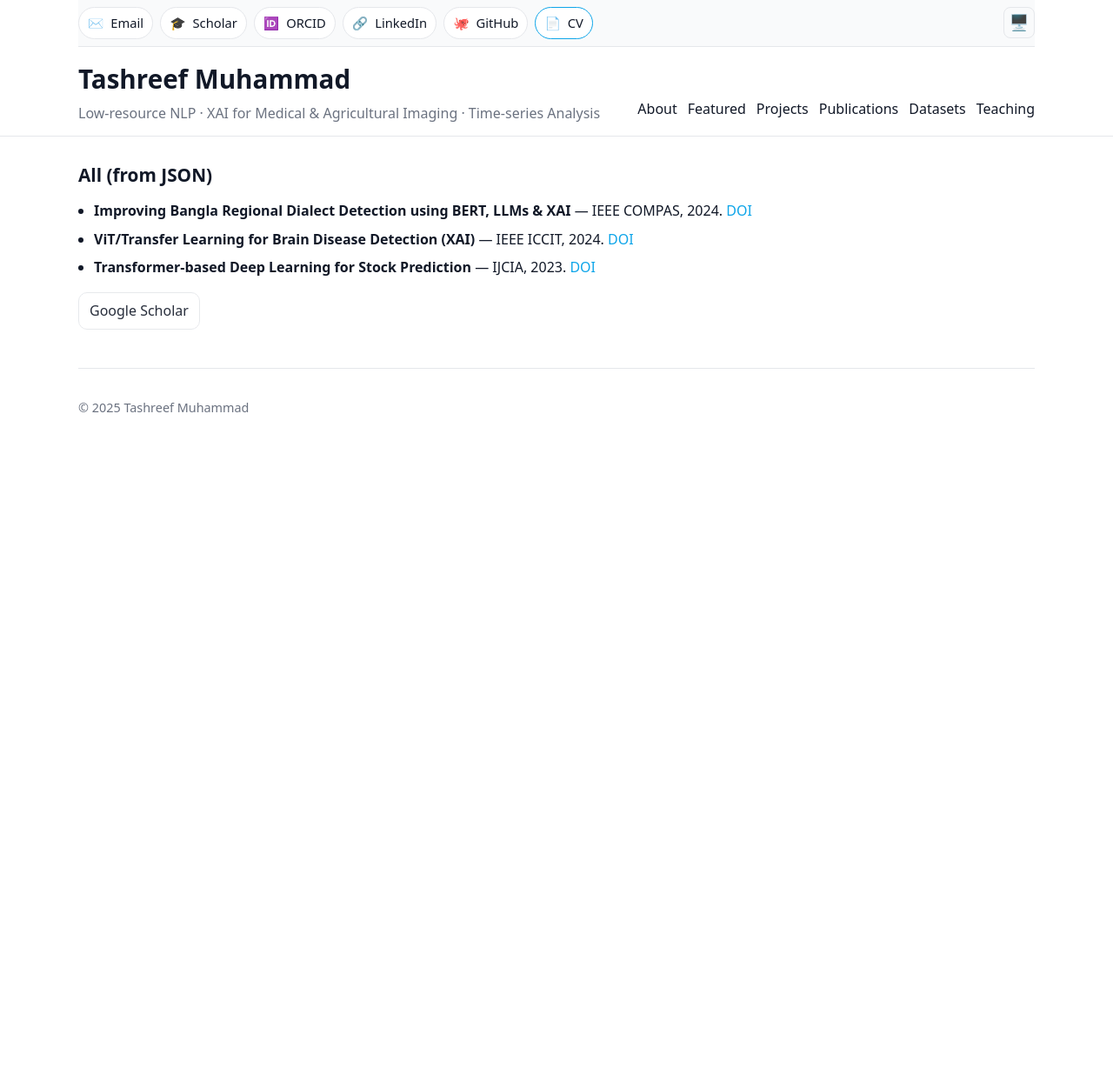
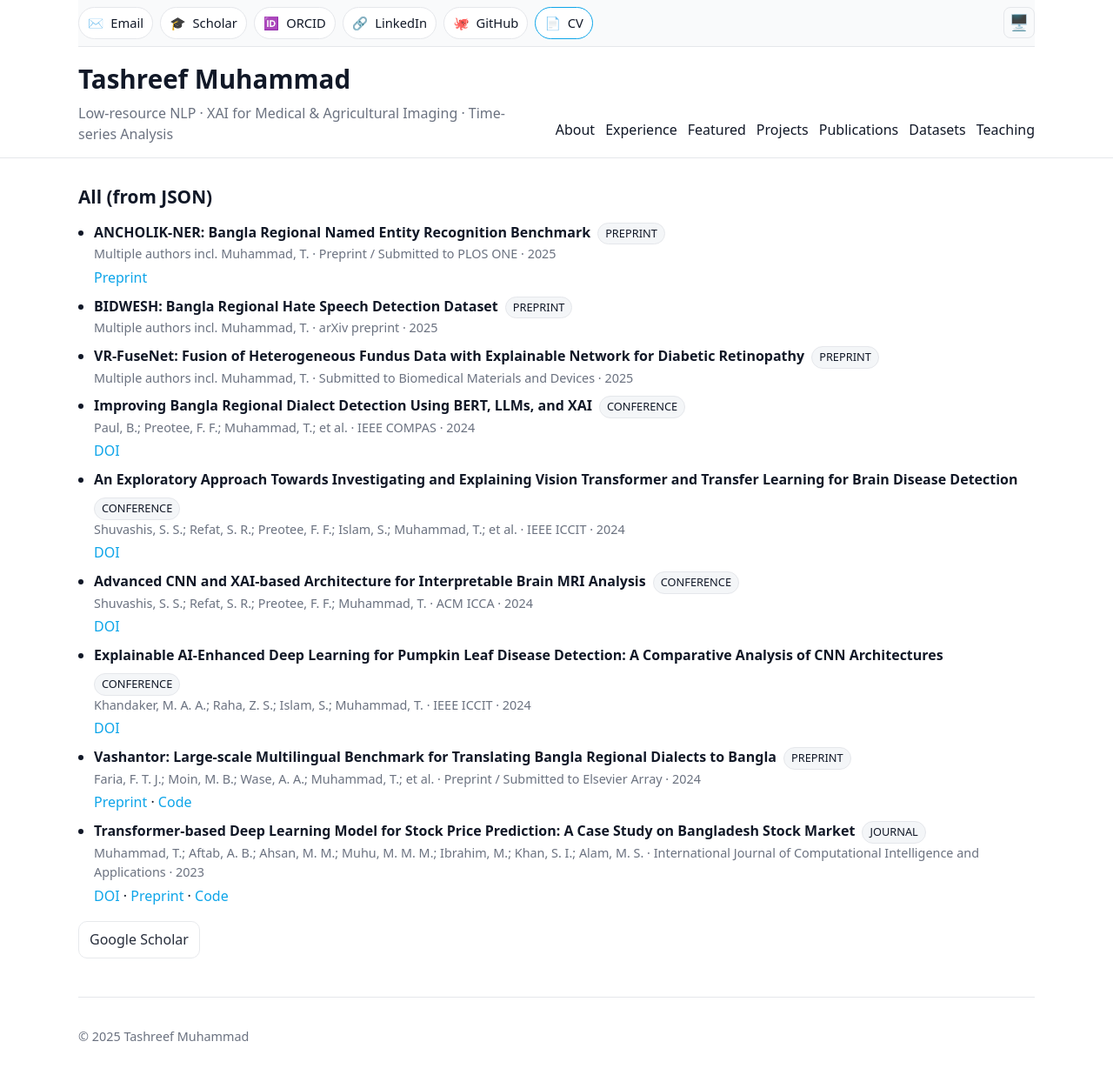
Before and after one commit to TashreefMuhammad/tashreefmuhammad.github.io, a Jekyll site: the page built from publications.html, in a window 1280 px wide and 1258 px high. Shown: the top 1236 px of the window at 87% size. Built offline with Jekyll 4.4.1, drawn with Linux system fonts in a browser that asks for light colours.

Commit message:
Add experience section and enhance publications display
Introduced an 'Experience' section to index.html with styled entries for professional roles. Improved publications.json with more metadata and links. Updated JS/main.js to support new publication fields, active nav highlighting, and data cache versioning. Enhanced CSS for experience cards, active nav links, and anchor scroll margin. Refactored header.html for better markup and added 'Experience' to navigation.

```diff
--- a/CSS/styles.css
+++ b/CSS/styles.css
@@ -171,6 +171,18 @@ a:hover {
   color: var(--brand);
   text-decoration: none;
 }
+
+/* Active nav link while scrolling */
+.nav a.active {
+  border-bottom: 2px solid var(--brand);
+  color: var(--brand);
+}
+
+/* Avoid sticky-header overlap when jumping to anchors */
+.section[id] {
+  scroll-margin-top: 96px;
+}
+
 
 /* ---------- Sections ---------- */
 .section {
@@ -388,3 +400,7 @@ a:hover {
   --pill-bg: #0E131B;
   --pill-border: #1F2937;
 }
+
+.exp-list{ display:grid; gap:16px; }
+.exp{ border:1px solid var(--line); border-radius:12px; padding:12px; background:var(--card-bg); }
+.exp-head{ display:flex; justify-content:space-between; align-items:baseline; gap:12px; }
--- a/Data/publications.json
+++ b/Data/publications.json
@@ -1,23 +1,103 @@
 [
   {
-    "title": "Transformer-based Deep Learning for Stock Prediction",
-    "venue": "IJCIA",
+    "title": "Transformer-based Deep Learning Model for Stock Price Prediction: A Case Study on Bangladesh Stock Market",
+    "authors": "Muhammad, T.; Aftab, A. B.; Ahsan, M. M.; Muhu, M. M. M.; Ibrahim, M.; Khan, S. I.; Alam, M. S.",
+    "venue": "International Journal of Computational Intelligence and Applications",
     "year": 2023,
+    "type": "journal",
     "doi": "https://doi.org/10.1142/S146902682350013X",
+    "preprint": "https://arxiv.org/abs/2208.08300",
+    "code": "https://github.com/TashreefMuhammad/Transformer-to-predict-stock-market-using-time2vec",
     "selected": true
   },
   {
-    "title": "Improving Bangla Regional Dialect Detection using BERT, LLMs & XAI",
+    "title": "Improving Bangla Regional Dialect Detection Using BERT, LLMs, and XAI",
+    "authors": "Paul, B.; Preotee, F. F.; Muhammad, T.; et al.",
     "venue": "IEEE COMPAS",
     "year": 2024,
+    "type": "conference",
     "doi": "https://doi.org/10.1109/COMPAS60761.2024.10796843",
+    "preprint": "",
+    "code": "",
     "selected": true
   },
   {
-    "title": "ViT/Transfer Learning for Brain Disease Detection (XAI)",
+    "title": "An Exploratory Approach Towards Investigating and Explaining Vision Transformer and Transfer Learning for Brain Disease Detection",
+    "authors": "Shuvashis, S. S.; Refat, S. R.; Preotee, F. F.; Islam, S.; Muhammad, T.; et al.",
     "venue": "IEEE ICCIT",
     "year": 2024,
+    "type": "conference",
     "doi": "https://doi.org/10.1109/ICCIT64611.2024.11022039",
+    "preprint": "",
+    "code": "",
     "selected": true
+  },
+  {
+    "title": "Advanced CNN and XAI-based Architecture for Interpretable Brain MRI Analysis",
+    "authors": "Shuvashis, S. S.; Refat, S. R.; Preotee, F. F.; Muhammad, T.",
+    "venue": "ACM ICCA",
+    "year": 2024,
+    "type": "conference",
+    "doi": "https://doi.org/10.1145/3723178.3723220",
+    "preprint": "",
+    "code": "",
+    "selected": false
+  },
+  {
+    "title": "Explainable AI-Enhanced Deep Learning for Pumpkin Leaf Disease Detection: A Comparative Analysis of CNN Architectures",
+    "authors": "Khandaker, M. A. A.; Raha, Z. S.; Islam, S.; Muhammad, T.",
+    "venue": "IEEE ICCIT",
+    "year": 2024,
+    "type": "conference",
+    "doi": "https://doi.org/10.1109/ICCIT64611.2024.11021957",
+    "preprint": "",
+    "code": "",
+    "selected": false
+  },
+
+
+  {
+    "title": "Vashantor: Large-scale Multilingual Benchmark for Translating Bangla Regional Dialects to Bangla",
+    "authors": "Faria, F. T. J.; Moin, M. B.; Wase, A. A.; Muhammad, T.; et al.",
+    "venue": "Preprint / Submitted to Elsevier Array",
+    "year": 2024,
+    "type": "preprint",
+    "doi": "",
+    "preprint": "https://arxiv.org/abs/2311.11142",
+    "code": "https://github.com/Mukaffi28/Vashantor-A-Large-scale-Multilingual-Benchmark-Dataset",
+    "selected": false
+  },
+  {
+    "title": "ANCHOLIK-NER: Bangla Regional Named Entity Recognition Benchmark",
+    "authors": "Multiple authors incl. Muhammad, T.",
+    "venue": "Preprint / Submitted to PLOS ONE",
+    "year": 2025,
+    "type": "preprint",
+    "doi": "",
+    "preprint": "https://arxiv.org/abs/2502.11198",
+    "code": "",
+    "selected": false
+  },
+  {
+    "title": "BIDWESH: Bangla Regional Hate Speech Detection Dataset",
+    "authors": "Multiple authors incl. Muhammad, T.",
+    "venue": "arXiv preprint",
+    "year": 2025,
+    "type": "preprint",
+    "doi": "",
+    "preprint": "",
+    "code": "",
+    "selected": false
+  },
+  {
+    "title": "VR-FuseNet: Fusion of Heterogeneous Fundus Data with Explainable Network for Diabetic Retinopathy",
+    "authors": "Multiple authors incl. Muhammad, T.",
+    "venue": "Submitted to Biomedical Materials and Devices",
+    "year": 2025,
+    "type": "preprint",
+    "doi": "",
+    "preprint": "",
+    "code": "",
+    "selected": false
   }
 ]
--- a/JS/main.js
+++ b/JS/main.js
@@ -46,6 +46,25 @@
 
     // Footer year
     const y = document.getElementById('year'); if (y) y.textContent = new Date().getFullYear();
+
+    // Active section highlight (nav)
+    const sections = document.querySelectorAll('main .section[id]');
+    const navLinks = Array.from(document.querySelectorAll('.nav a'))
+      .filter(a => a.hash && document.querySelector(a.hash));
+
+    const io = new IntersectionObserver((entries) => {
+      entries.forEach(entry => {
+        const id = entry.target.getAttribute('id');
+        const link = navLinks.find(a => a.hash === `#${id}`);
+        if (!link) return;
+        if (entry.isIntersecting) {
+          navLinks.forEach(a => a.classList.remove('active'));
+          link.classList.add('active');
+        }
+      });
+    }, { rootMargin: '-40% 0px -50% 0px', threshold: [0, 1] });
+
+    sections.forEach(s => io.observe(s));
   });
 
   mql.addEventListener('change', () => {
@@ -53,22 +72,33 @@
   });
 })();
 
+// ---------- Data cache/version (bump when Data/*.json changes) ----------
+const DATA_VERSION = '2025-10-20-02';
+const URL_FORCE_REFRESH = new URLSearchParams(location.search).has('refresh');
+
 // ---------- UTILITIES ----------
 async function getJSON(url, key, ttlMs = 3600 * 1000) {
+  const storageKey = `${key}@${DATA_VERSION}`;
+  const fetchURL = `${url}?v=${DATA_VERSION}`;
   try {
     const now = Date.now();
-    const raw = localStorage.getItem(key);
-    if (raw) {
-      const parsed = JSON.parse(raw);
-      if (parsed && parsed.t && (now - parsed.t < ttlMs) && parsed.data) {
-        return parsed.data;
+    if (!URL_FORCE_REFRESH) {
+      const raw = localStorage.getItem(storageKey);
+      if (raw) {
+        const parsed = JSON.parse(raw);
+        if (parsed && parsed.t && (now - parsed.t < ttlMs) && parsed.data) {
+          return parsed.data;
+        }
       }
+    } else {
+      Object.keys(localStorage).forEach(k => { if (k.startsWith(key + '@')) localStorage.removeItem(k); });
     }
-    const res = await fetch(url, { cache: 'no-store' });
-    if (!res.ok) throw new Error(url + ': ' + res.status);
+
+    const res = await fetch(fetchURL, { cache: 'no-store' });
+    if (!res.ok) throw new Error(fetchURL + ': ' + res.status);
     const data = await res.json();
     if (data && (Array.isArray(data) || typeof data === 'object')) {
-      localStorage.setItem(key, JSON.stringify({ t: Date.now(), data }));
+      localStorage.setItem(storageKey, JSON.stringify({ t: now, data }));
     }
     return data;
   } catch (e) {
@@ -92,7 +122,12 @@ function renderProjects(items, { containerSel, featuredOnly = true, limit = 3 }
     if (p.links && Object.keys(p.links).length) {
       const links = document.createElement('p'); links.className = 'links';
       const mk = (label, href) => { const a = document.createElement('a'); a.textContent = label; a.href = href; a.rel = 'noopener'; return a; };
-      const parts = []; if (p.links.paper) parts.push(mk('Paper (DOI)', p.links.paper)); if (p.links.dataset) parts.push(mk('Dataset (DOI)', p.links.dataset)); if (p.links.code) parts.push(mk('Code', p.links.code));
+      const parts = [];
+      if (p.links.paper)   parts.push(mk('Paper (DOI)', p.links.paper));
+      if (p.links.preprint)parts.push(mk('Preprint', p.links.preprint));
+      if (p.links.dataset) parts.push(mk('Dataset (DOI)', p.links.dataset));
+      if (p.links.code)    parts.push(mk('Code', p.links.code));
+      if (p.links.page)    parts.push(mk('Page', p.links.page));
       parts.forEach((a, i) => { links.appendChild(a); if (i < parts.length - 1) links.append(' · '); });
       card.appendChild(links);
     }
@@ -104,22 +139,75 @@ function renderProjects(items, { containerSel, featuredOnly = true, limit = 3 }
     grid.appendChild(card);
   }
 }
+
 function renderPublications(items, { containerSel, selectedOnly = true, limit = 5 } = {}) {
   const ul = $(containerSel); if (!ul || !items) return; ul.innerHTML = '';
-  let list = items.slice().sort((a, b) => (b.year || 0) - (a.year || 0)); if (selectedOnly) list = list.filter(p => p.selected); if (limit) list = list.slice(0, limit);
+  let list = items.slice().sort((a, b) => (b.year || 0) - (a.year || 0));
+  if (selectedOnly) list = list.filter(p => p.selected);
+  if (limit) list = list.slice(0, limit);
+
   for (const p of list) {
-    const li = document.createElement('li'); const s = document.createElement('strong'); s.textContent = p.title || 'Untitled'; li.appendChild(s);
-    const meta = []; if (p.venue) meta.push(p.venue); if (p.year) meta.push(p.year); li.append(` — ${meta.join(', ')}. `);
-    if (p.doi) { const a = document.createElement('a'); a.href = p.doi; a.textContent = 'DOI'; a.rel = 'noopener'; li.appendChild(a); }
+    const li = document.createElement('li');
+
+    // title + type badge
+    const head = document.createElement('div');
+    head.style.display = 'flex'; head.style.gap = '8px'; head.style.alignItems = 'baseline'; head.style.flexWrap = 'wrap';
+    const title = document.createElement('strong'); title.textContent = p.title || 'Untitled';
+    head.appendChild(title);
+
+    if (p.type) {
+      const badge = document.createElement('span'); badge.className = 'chip small';
+      badge.textContent = p.type.toUpperCase();
+      head.appendChild(badge);
+    }
+    li.appendChild(head);
+
+    // meta line
+    const meta = [];
+    if (p.authors) meta.push(p.authors);
+    if (p.venue) meta.push(p.venue);
+    if (p.year)  meta.push(p.year);
+    if (meta.length) {
+      const metaEl = document.createElement('div');
+      metaEl.className = 'muted small';
+      metaEl.textContent = meta.join(' · ');
+      li.appendChild(metaEl);
+    }
+
+    // links
+    const links = [];
+    if (p.doi)      links.push({label:'DOI', href:p.doi});
+    if (p.preprint) links.push({label:'Preprint', href:p.preprint});
+    if (p.code)     links.push({label:'Code', href:p.code});
+    if (links.length) {
+      const linksEl = document.createElement('div'); linksEl.className = 'links';
+      links.forEach((l, i) => {
+        const a = document.createElement('a'); a.href = l.href; a.textContent = l.label; a.rel = 'noopener';
+        linksEl.appendChild(a); if (i < links.length - 1) linksEl.append(' · ');
+      });
+      li.appendChild(linksEl);
+    }
+
     ul.appendChild(li);
   }
 }
+
 function renderDatasets(items, { containerSel } = {}) {
   const list = $(containerSel); if (!list || !items) return; list.innerHTML = '';
   for (const d of items) {
     const row = document.createElement('div'); row.className = 'list-item';
-    const left = document.createElement('div'); left.innerHTML = `<strong>${d.name}</strong> — ${d.blurb || ''}`;
-    const right = document.createElement('div'); if (d.doi) { const a = document.createElement('a'); a.href = d.doi; a.textContent = 'DOI'; a.rel = 'noopener'; right.appendChild(a); }
+    const left = document.createElement('div');
+    const title = document.createElement('strong'); title.textContent = d.name || 'Dataset';
+    left.appendChild(title);
+    if (d.blurb) left.append(` — ${d.blurb}`);
+
+    const right = document.createElement('div');
+    const parts = [];
+    if (d.doi)  { const a = document.createElement('a'); a.href = d.doi;  a.textContent = 'DOI';  a.rel='noopener'; parts.push(a); }
+    if (d.code) { const a = document.createElement('a'); a.href = d.code; a.textContent = 'Code'; a.rel='noopener'; parts.push(a); }
+    if (d.page) { const a = document.createElement('a'); a.href = d.page; a.textContent = 'Page'; a.rel='noopener'; parts.push(a); }
+    parts.forEach((a,i)=>{ right.appendChild(a); if(i<parts.length-1) right.append(' · '); });
+
     row.append(left, right); list.appendChild(row);
   }
 }
@@ -127,21 +215,21 @@ function renderDatasets(items, { containerSel } = {}) {
 // ---------- INIT ----------
 (async function init() {
   // Data fetch (absolute root paths)
-  const metrics = await getJSON('/Data/metrics.json', 'metrics.json');
-  const projects = await getJSON('/Data/projects.json', 'projects.json');
-  const pubs = await getJSON('/Data/publications.json', 'publications.json');
-  const datasets = await getJSON('/Data/datasets.json', 'datasets.json');
+  const metrics  = await getJSON('/Data/metrics.json',      'metrics.json');
+  const projects = await getJSON('/Data/projects.json',     'projects.json');
+  const pubs     = await getJSON('/Data/publications.json', 'publications.json');
+  const datasets = await getJSON('/Data/datasets.json',     'datasets.json');
 
   const path = location.pathname.toLowerCase();
-  const onIndex = path === '/' || path.endsWith('/index.html');
+  const onIndex    = path === '/' || path.endsWith('/index.html');
   const onProjects = path.endsWith('/projects.html');
-  const onPubs = path.endsWith('/publications.html');
+  const onPubs     = path.endsWith('/publications.html');
 
   if (onIndex) {
-    renderProjects(projects, { containerSel: '#featured .card-grid', featuredOnly: true, limit:6 });
-    renderPublications(pubs, { containerSel: '#publications .pubs', selectedOnly: true, limit:5 });
-    renderDatasets(datasets, { containerSel: '#datasets .list' });
+    renderProjects(projects,    { containerSel: '#featured .card-grid', featuredOnly: true, limit: 6 });
+    renderPublications(pubs,    { containerSel: '#publications .pubs', selectedOnly: true,  limit: 5 });
+    renderDatasets(datasets,    { containerSel: '#datasets .list' });
   }
   if (onProjects) { renderProjects(projects, { containerSel: '.card-grid', featuredOnly: false, limit: null }); }
-  if (onPubs) { renderPublications(pubs, { containerSel: '.pubs', selectedOnly: false, limit: null }); }
+  if (onPubs)     { renderPublications(pubs, { containerSel: '.pubs', selectedOnly: false,     limit: null }); }
 })();
--- a/_includes/header.html
+++ b/_includes/header.html
@@ -2,24 +2,53 @@
   <!-- Top utility bar: always-visible CTAs -->
   <div class="container topbar">
     <div class="cta-wrap">
-      <a class="cta" href="mailto:tashreef.muhammad@gmail.com" title="Email">✉️ <span>Email</span></a>
-      <a class="cta" href="https://scholar.google.com/citations?user=W_IaQKAAAAAJ" title="Google Scholar">🎓 <span>Scholar</span></a>
-      <a class="cta" href="https://orcid.org/0000-0002-9816-2547" title="ORCID">🆔 <span>ORCID</span></a>
-      <a class="cta" href="https://www.linkedin.com/in/tashreefmuhammad" title="LinkedIn">🔗 <span>LinkedIn</span></a>
-      <a class="cta" href="https://github.com/TashreefMuhammad" title="GitHub">🐙 <span>GitHub</span></a>
-      <a class="cta strong" href="/cv/Tashreef_Muhammad_CV.pdf" title="CV (PDF)">📄 <span>CV</span></a>
+      <a class="cta" href="mailto:tashreef.muhammad@gmail.com" title="Email"
+        >✉️ <span>Email</span></a
+      >
+      <a
+        class="cta"
+        href="https://scholar.google.com/citations?user=W_IaQKAAAAAJ"
+        title="Google Scholar"
+        >🎓 <span>Scholar</span></a
+      >
+      <a class="cta" href="https://orcid.org/0000-0002-9816-2547" title="ORCID"
+        >🆔 <span>ORCID</span></a
+      >
+      <a
+        class="cta"
+        href="https://www.linkedin.com/in/tashreefmuhammad"
+        title="LinkedIn"
+        >🔗 <span>LinkedIn</span></a
+      >
+      <a class="cta" href="https://github.com/TashreefMuhammad" title="GitHub"
+        >🐙 <span>GitHub</span></a
+      >
+      <a class="cta strong" href="/cv/Tashreef_Muhammad_CV.pdf" title="CV (PDF)"
+        >📄 <span>CV</span></a
+      >
     </div>
-    <button id="theme-toggle" class="icon-btn" aria-label="Toggle theme" title="Toggle theme">🖥️</button>
+    <button
+      id="theme-toggle"
+      class="icon-btn"
+      aria-label="Toggle theme"
+      title="Toggle theme"
+    >
+      🖥️
+    </button>
   </div>
 
   <!-- Main header row: name, tagline, primary nav -->
   <div class="container headrow">
     <div class="brand">
       <h1 class="title"><a href="/index.html">Tashreef Muhammad</a></h1>
-      <p class="tagline">Low-resource NLP · XAI for Medical & Agricultural Imaging · Time-series Analysis</p>
+      <p class="tagline">
+        Low-resource NLP · XAI for Medical & Agricultural Imaging · Time-series
+        Analysis
+      </p>
     </div>
     <nav class="nav">
       <a href="/index.html#about">About</a>
+      <a href="/index.html#experience">Experience</a>
       <a href="/index.html#featured">Featured</a>
       <a href="/projects.html">Projects</a>
       <a href="/publications.html">Publications</a>
```
Also changed, not shown: index.html (+41 -2 lines).
